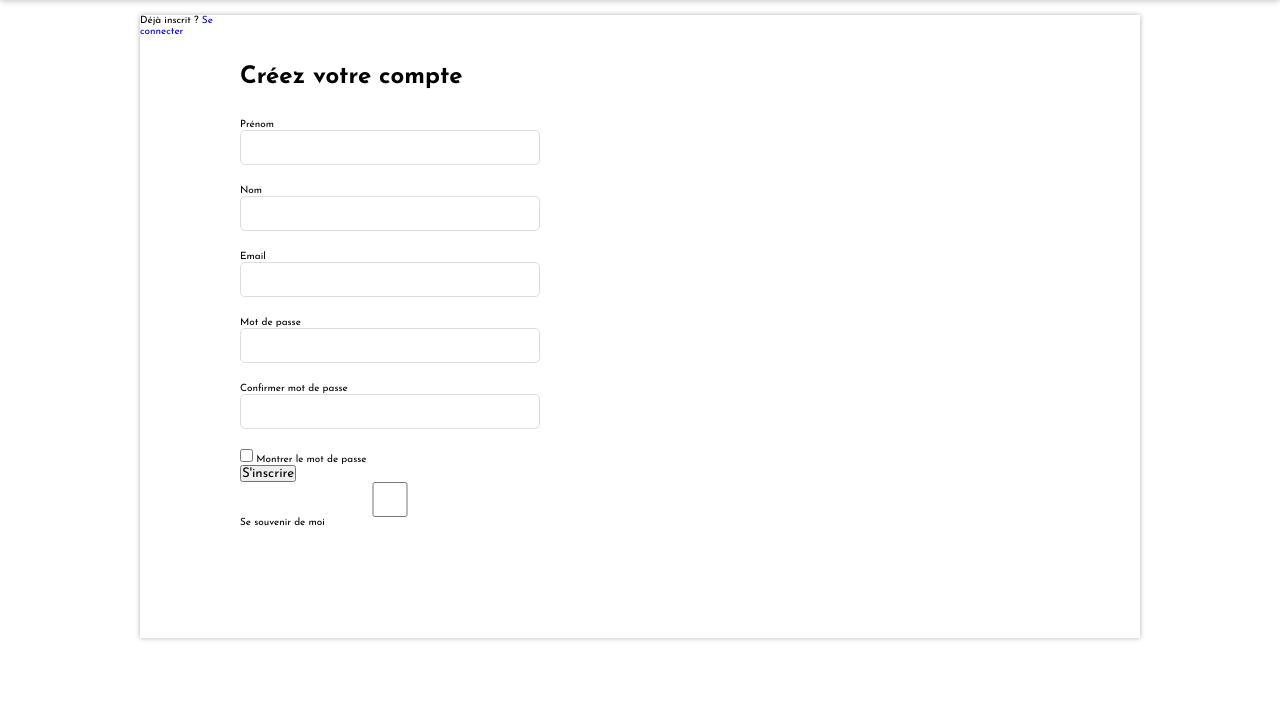
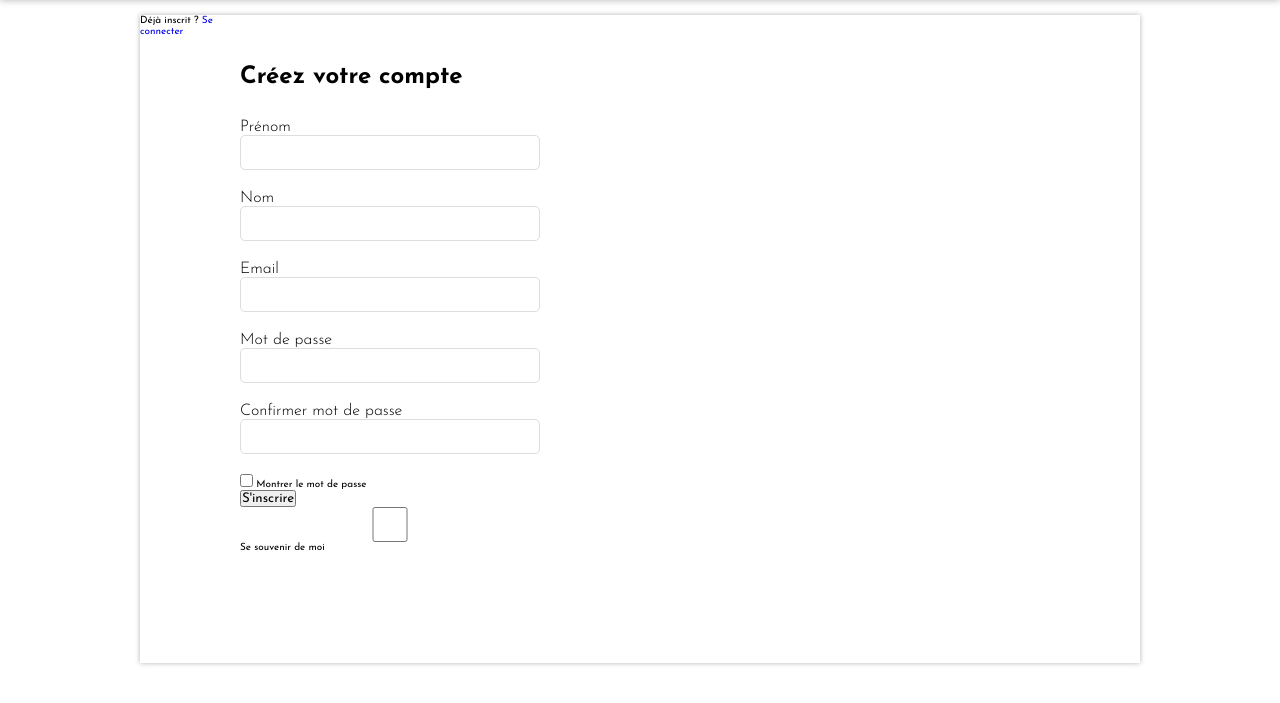
Before and after one commit to elias-cardon/jobber, a PHP site: page /sign.php in a window 1280 px wide. Shown: the part 82-785 px from the top of the page. Run offline with PHP 8.4, Linux system fonts and the light colour scheme.

Commit message:
Formulaire d'inscription en cours

```diff
--- a/frontend/assets/css/sign.css
+++ b/frontend/assets/css/sign.css
@@ -87,6 +87,11 @@ section.sign-container .nav-header-sign__up ul{
     margin-bottom: 2rem;
 }
 
+.form-group label{
+    font-size: 1.6rem;
+    font-weight: 300;
+}
+
 input:not(.form-checkbox){
     width: 30rem;
     display: block;
```
